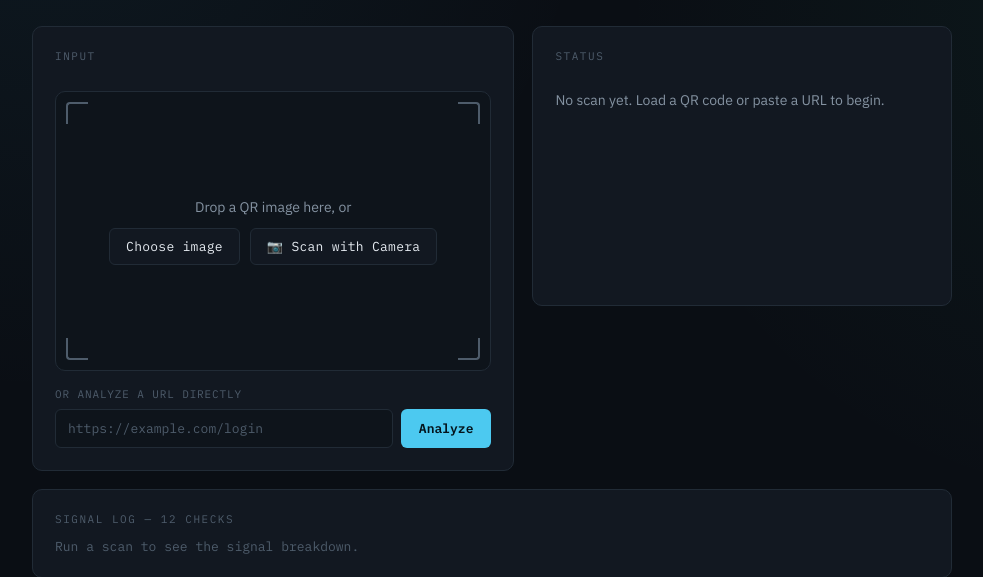
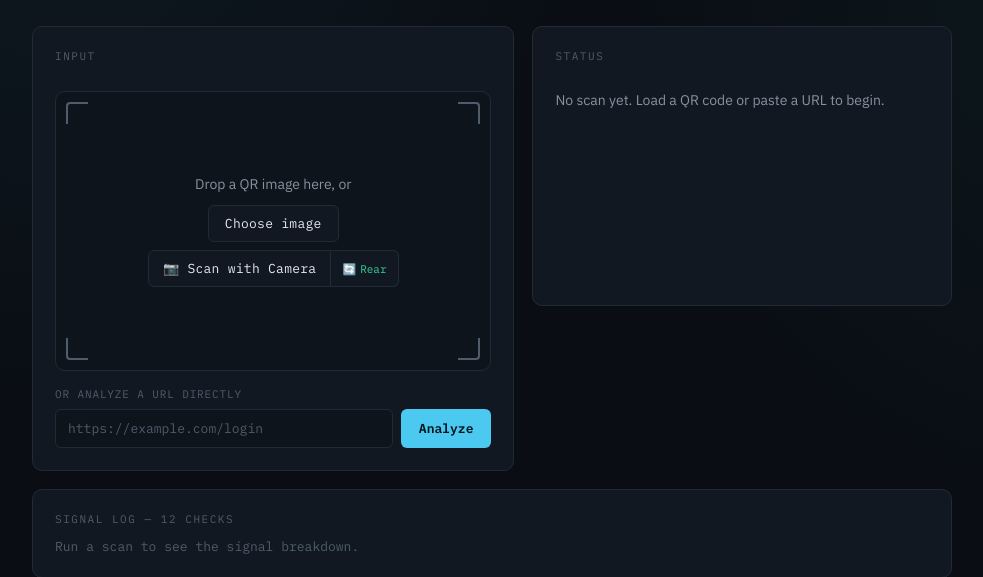
Before and after one commit to SujanNaik890/Malacious_OR_Detector-Phishing-, a Flask app: page / in a window 1280 px wide. Shown: the part 78-655 px from the top of the page, without its empty margins (148-1131 px from the left). Run offline with Flask 3, Linux system fonts and the light colour scheme; parts of the project's set-up code (start-up, migrations or seed data) failed here and were passed over; some libraries are stand-ins or nearby versions.

Commit message:
Add swap camera toggle directly to Scan with Camera button

```diff
--- a/backend/templates/index.html
+++ b/backend/templates/index.html
@@ -211,7 +211,7 @@
 
   .upload-actions{
     display:flex;
-    gap:10px;
+    gap:8px;
     flex-wrap:wrap;
     justify-content:center;
     align-items:center;
@@ -233,6 +233,11 @@
 
   .file-btn:hover{ border-color:var(--scan); color:var(--scan); }
 
+  .cam-btn-group{
+    display:inline-flex;
+    align-items:stretch;
+  }
+
   .btn-cam{
     font-family:var(--font-mono);
     font-size:13px;
@@ -240,8 +245,8 @@
     color:var(--text);
     background:var(--panel);
     border:1px solid var(--line);
-    border-radius:6px;
-    padding:9px 16px;
+    border-radius:6px 0 0 6px;
+    padding:9px 14px;
     cursor:pointer;
     display:inline-flex;
     align-items:center;
@@ -258,6 +263,36 @@
     background:rgba(76,201,240,0.15);
     border-color:var(--scan);
     color:var(--scan);
+  }
+
+  .btn-cam-swap-toggle{
+    background:var(--panel);
+    color:var(--muted);
+    border:1px solid var(--line);
+    border-left:none;
+    border-radius:0 6px 6px 0;
+    padding:9px 11px;
+    cursor:pointer;
+    display:inline-flex;
+    align-items:center;
+    gap:4px;
+    font-family:var(--font-mono);
+    font-size:11px;
+    transition:all 150ms ease;
+  }
+
+  .btn-cam-swap-toggle:hover{
+    border-color:var(--scan);
+    color:var(--scan);
+    background:rgba(76,201,240,0.08);
+  }
+
+  .btn-cam-swap-toggle.rear{
+    color:var(--safe);
+  }
+
+  .btn-cam-swap-toggle.front{
+    color:var(--amber);
   }
 
   .video-container{
@@ -598,9 +633,14 @@
               Choose image
               <input type="file" id="fileInput" accept="image/*" hidden>
             </label>
-            <button class="btn-cam" id="btnScanCam" type="button">
-              📷 Scan with Camera
-            </button>
+            <div class="cam-btn-group">
+              <button class="btn-cam" id="btnScanCam" type="button">
+                📷 Scan with Camera
+              </button>
+              <button class="btn-cam-swap-toggle rear" id="btnSwapPre" type="button" title="Switch default camera (Rear / Front)">
+                🔄 <span id="swapPreLabel">Rear</span>
+              </button>
+            </div>
           </div>
         </div>
 
@@ -679,6 +719,8 @@
   const fileInput   = document.getElementById("fileInput");
 
   const btnScanCam     = document.getElementById("btnScanCam");
+  const btnSwapPre     = document.getElementById("btnSwapPre");
+  const swapPreLabel   = document.getElementById("swapPreLabel");
   const videoContainer = document.getElementById("videoContainer");
   const cameraVideo    = document.getElementById("cameraVideo");
   const btnStopCam     = document.getElementById("btnStopCam");
@@ -687,6 +729,21 @@
   let activeStream = null;
   let scanAnimationId = null;
   let currentFacingMode = "environment"; // "environment" (rear) or "user" (front)
+
+  function updateSwapPreUI(){
+    if(!btnSwapPre || !swapPreLabel) return;
+    const isRear = currentFacingMode === "environment";
+    swapPreLabel.textContent = isRear ? "Rear" : "Front";
+    btnSwapPre.className = "btn-cam-swap-toggle " + (isRear ? "rear" : "front");
+    btnSwapPre.title = "Current: " + (isRear ? "Rear Camera" : "Front/Selfie Camera") + " — Click to toggle";
+  }
+
+  if(btnSwapPre){
+    btnSwapPre.addEventListener("click", () => {
+      currentFacingMode = currentFacingMode === "environment" ? "user" : "environment";
+      updateSwapPreUI();
+    });
+  }
 
   const urlInput      = document.getElementById("urlInput");
   const analyzeUrlBtn = document.getElementById("analyzeUrlBtn");
@@ -964,7 +1021,9 @@
   async function swapCamera(){
     // Toggle between "environment" (rear) and "user" (front)
     const newFacing = currentFacingMode === "environment" ? "user" : "environment";
+    updateSwapPreUI();
     await startCamera(newFacing);
+    updateSwapPreUI();
   }
 
   function scanVideoTick(){
```
Also changed, not shown: frontend/index.html (+65 -6 lines).
